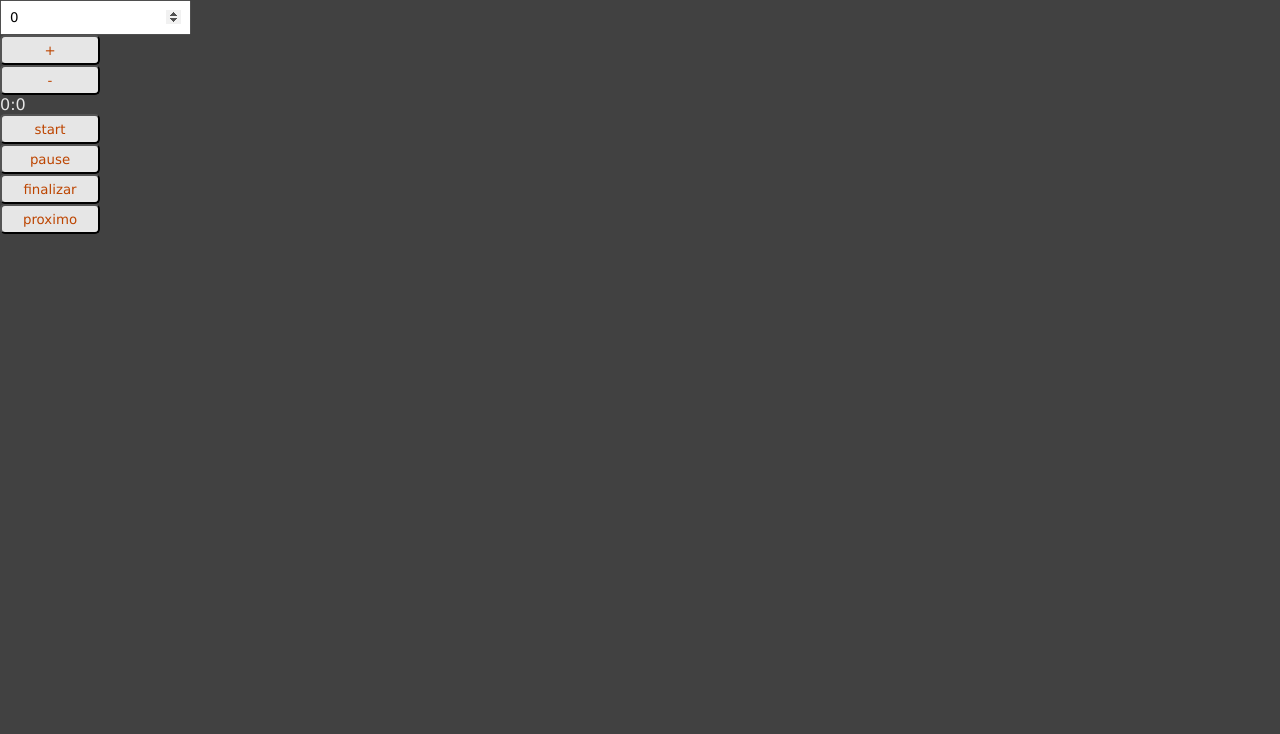
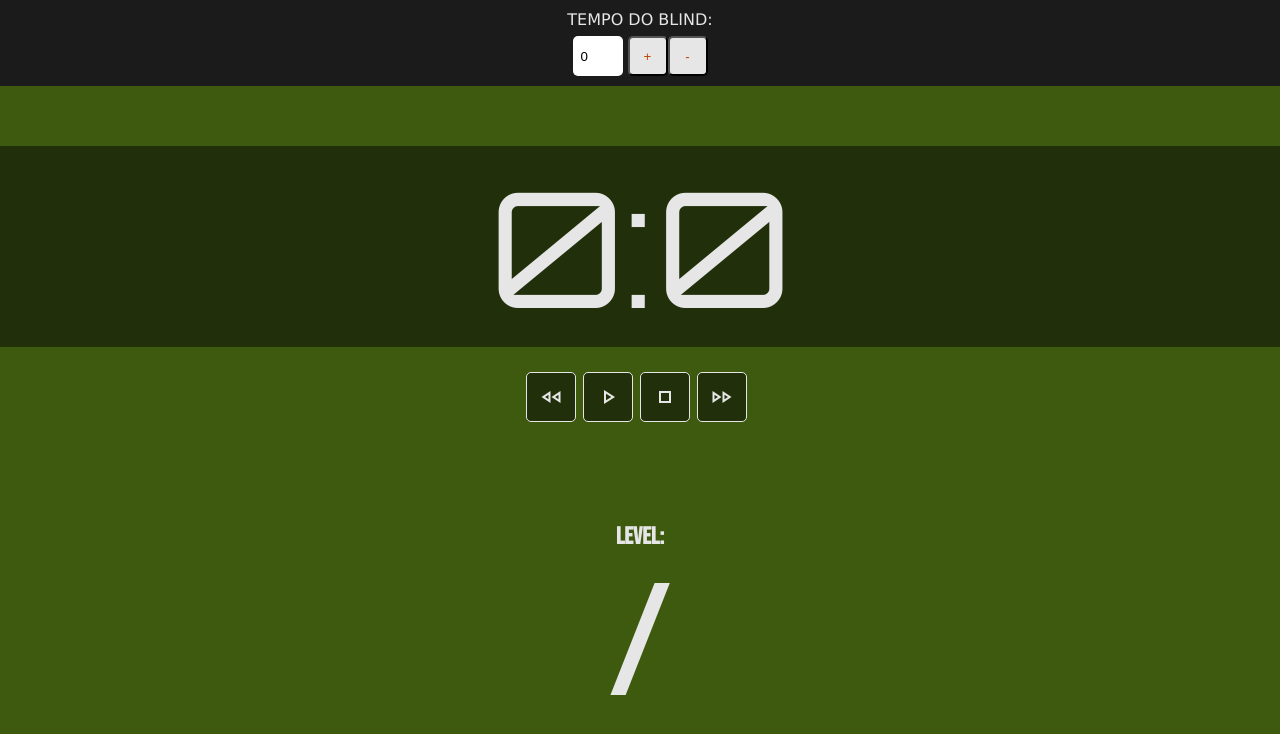
Before and after one commit to alexeydf/pokertimer, a Vue app: page / in a window 1280 px wide. Shown: the top 734 px of the page. Built offline with nearby package versions, Linux system fonts and the light colour scheme.

Commit message:
primeira parte do projeto

```diff
--- a/public/index.html
+++ b/public/index.html
@@ -5,6 +5,9 @@
     <meta http-equiv="X-UA-Compatible" content="IE=edge">
     <meta name="viewport" content="width=device-width,initial-scale=1.0">
     <link rel="icon" href="<%= BASE_URL %>favicon.ico">
+
+    <link rel="stylesheet" href="https://fonts.googleapis.com/css2?family=Material+Symbols+Outlined:opsz,wght,FILL,GRAD@24,400,0,0" />
+
     <title><%= htmlWebpackPlugin.options.title %></title>
   </head>
   <body>
--- a/src/App.vue
+++ b/src/App.vue
@@ -1,13 +1,34 @@
 <template>
   <div id="app">
-    <input type="number" v-model="tempoEscolhido">
-    <button @click="adicionar" class="btn">+</button><button class="btn">-</button>
-    <p>{{ minutos }}:{{ segundos }}</p>
-    <p>{{ blind }}</p>
-    <button v-show="start" @click="startTimer" class="btn">start</button>
-    <button @click="pauseTimer" class="btn">pause</button>
-    <button @click="finalizar" class="btn">finalizar</button>
-    <button @click="proximo" class="btn">proximo</button>
+    <header v-show="startBtn">
+      <label for="tempo-blind">Tempo do Blind:</label>
+      <div class="form">
+        <input type="number" v-model="tempoEscolhido" id="tempo-blind">
+        <button @click="adicionar" class="btn btn-form">+</button><button class="btn btn-form">-</button>
+      </div>
+    </header>
+
+    <main>
+      <section class="timer">
+        <div>{{ minutos }}:{{ segundos }}</div>
+      </section>
+
+      <section class="btns">
+        <button class="btn btn-acoes"><span class="material-symbols-outlined">fast_rewind</span></button>
+        <button v-show="startBtn" @click="startTimer" class="btn btn-acoes"><span class="material-symbols-outlined">play_arrow</span></button>
+        <button v-show="pauseBtn" @click="pauseTimer" class="btn btn-acoes"><span class="material-symbols-outlined">pause</span></button>
+        <button @click="finalizar" class="btn btn-acoes"><span class="material-symbols-outlined">stop</span></button>
+        <button @click="proximo" class="btn btn-acoes"><span class="material-symbols-outlined">fast_forward</span></button>
+      </section>
+
+      <section class="info-blind">
+        <p>Level: {{ level }}</p>
+
+        <div class="blind">
+          {{ smallBlind }} / {{ bigBlind }}
+        </div>
+      </section>
+    </main>
   </div>
 </template>
 
@@ -29,8 +50,11 @@ export default {
       minutos: 0,
       segundos: 0,
       pause: false,
-      start: true,
-      blind: null,
+      startBtn: true,
+      pauseBtn:false,
+      bigBlind: null,
+      smallBlind: null,
+      level: null,
       tempoFaltante: null,
       index: 0,
       blinds
@@ -44,16 +68,18 @@ export default {
       this.tempoEscolhido = this.tempoEscolhido + 5;
     },
     startTimer(){
-      if(this.tempoEscolhido <= 0){
+      if(this.tempoEscolhido <= 0 || !this.startBtn){
         return false;
       }
 
       if(this.pause){
         this.fim = new Date().getTime() + this.tempoFaltante;
         this.pause = false;
-        this.start = false;
+        this.startBtn = false;
+        this.pauseBtn = true;
       }else{
-        this.start = false;
+        this.startBtn = false;
+        this.pauseBtn = true;
         this.tempoRegressivo = this.tempoEscolhido * 60 * 1000;
         this.fim = new Date().getTime() + this.tempoRegressivo;
       }
@@ -72,6 +98,7 @@ export default {
           this.resetValores();
         }else{
           this.index++;
+          this.startBtn = true;
           this.startTimer();
         }
 
@@ -79,7 +106,9 @@ export default {
         this.tempoFaltante = distance;
         this.minutos = Math.floor((distance % (1000 * 60 * 60)) / (1000 * 60));
         this.segundos = Math.floor((distance % (1000 * 60)) / 1000);
-        this.blind = this.blinds[this.index];
+        this.bigBlind = this.blinds[this.index].bigBlind;
+        this.smallBlind = this.blinds[this.index].smallBlind;
+        this.level = this.blinds[this.index].level;
 
         if(this.minutos < 10){
           this.minutos = `0${this.minutos}`;
@@ -94,10 +123,33 @@ export default {
     pauseTimer(){
       clearInterval(this.intervalo);
       this.pause = true;
-      this.start = true;
+      this.startBtn = true;
+      this.pauseBtn = false;
     },
     finalizar(){
+      this.startBtn = true;
       this.resetValores();
+    },
+    proximo(){
+      clearInterval(this.intervalo);
+      if(this.index + 1 < this.blinds.length){
+        this.index++;
+        this.pause = false;
+        this.startTimer();
+      }else{
+        this.resetValores();
+      }
+
+    },
+    anterior(){
+      clearInterval(this.intervalo);
+      if(this.index + 1 < this.blinds.length){
+        this.index++;
+        this.pause = false;
+        this.startTimer();
+      }else{
+        this.resetValores();
+      }
     },
     resetValores(){
       clearInterval(this.intervalo);
@@ -112,17 +164,6 @@ export default {
       this.fim = null;
       this.intervalo = null;
       this.blind = null;
-    },
-    proximo(){
-      clearInterval(this.intervalo);
-      if(this.index + 1 < this.blinds.length){
-        this.index++;
-        this.pause = false;
-        this.startTimer();
-      }else{
-        this.resetValores();
-      }
-
     }
   }
 }
--- a/src/blinds/blinds.js
+++ b/src/blinds/blinds.js
@@ -3,5 +3,10 @@ export const blinds = [
   {level: 2, smallBlind: 50, bigBlind: 100},
   {level: 3, smallBlind: 75, bigBlind: 150},
   {level: 4, smallBlind: 100, bigBlind: 200},
-  {level: 5, smallBlind: 125, bigBlind: 250}
+  {level: 5, smallBlind: 125, bigBlind: 250},
+  {level: 6, smallBlind: 150, bigBlind: 300},
+  {level: 7, smallBlind: 250, bigBlind: 500},
+  {level: 8, smallBlind: 300, bigBlind: 600},
+  {level: 9, smallBlind: 400, bigBlind: 800},
+  {level: 10, smallBlind: 500, bigBlind: 1000}
 ]
--- a/src/styles/global.css
+++ b/src/styles/global.css
@@ -1,19 +1,24 @@
+@import url('https://fonts.googleapis.com/css2?family=Open+Sans:ital,wght@0,300..800;1,300..800&family=Orbitron:wght@400..900&family=Roboto:wght@300;400;500;700;900&display=swap');
+@import url('https://fonts.googleapis.com/css2?family=Bebas+Neue&family=Open+Sans:ital,wght@0,300..800;1,300..800&family=Orbitron:wght@400..900&family=Roboto:wght@300;400;500;700;900&display=swap');
 :root{
   --fundo-nav: #bd4500;
   --cor-clara: #e6e6e6;
   --cor-escura: #1b1b1b;
+  --cor-verde: #3d5a0f;
+  --cor-verde-escuro: #21300a;
 }
 
 *{
   padding: 0;
   margin: 0;
   box-sizing: border-box;
-  font-family: Verdana, Geneva, Tahoma, sans-serif;
+
 }
 
 html, body{
-  background-color: #414141;
+  background-color: var(--cor-verde);
   color: var(--cor-clara);
+  font-family: Verdana, Geneva, Tahoma, sans-serif;
 }
 
 a{
@@ -31,6 +36,7 @@ main{
   min-height: calc(100vh - 120px);
   display: flex;
   flex-direction: column;
+  align-items: center;
 }
 h1{
   color: var(--cor-clara);
@@ -48,6 +54,73 @@ h1{
   border-radius: 5px;
   cursor: pointer;
 }
+
+header{
+  background-color: var(--cor-escura);
+  width: 100%;
+  display: flex;
+  flex-direction: column;
+  align-items: center;
+  padding: 10px 0;
+}
+label{
+  text-transform: uppercase;
+}
+.form{
+  display: flex;
+  align-items: center;
+  justify-content: center;
+  margin-top: 7px;
+}
 input{
   padding: 8px;
+  width: 50px;
+  height: 40px;
+  border: none;
+  margin-right: 5px;
+  border-radius: 5px;
 }
+.btn-form{
+  width: 40px;
+  height: 40px;
+}
+
+.timer{
+  background-color: var(--cor-verde-escuro);
+  width: 100%;
+  font-size: 10rem;
+  text-align: center;
+  font-family: "Orbitron", sans-serif;
+  margin: 60px 0 25px 0;
+}
+
+.btns{
+  display: flex;
+  flex-direction: row;
+}
+.btn-acoes{
+  width: 50px;
+  height: 50px;
+  margin-right: 7px;
+  background-color: var(--cor-verde-escuro);
+  border: 1px solid var(--cor-clara);
+  color: var(--cor-clara);
+}
+
+.info-blind{
+  margin-top: 100px;
+  display: flex;
+  align-items: center;
+  flex-direction: column;
+  font-family: "Bebas Neue", sans-serif;
+}
+.info-blind p{
+  text-transform: uppercase;
+  font-weight: 600;
+  font-size: 1.5rem;
+}
+.blind{
+  font-weight: 400;
+  font-size: 10rem;
+
+}
```
